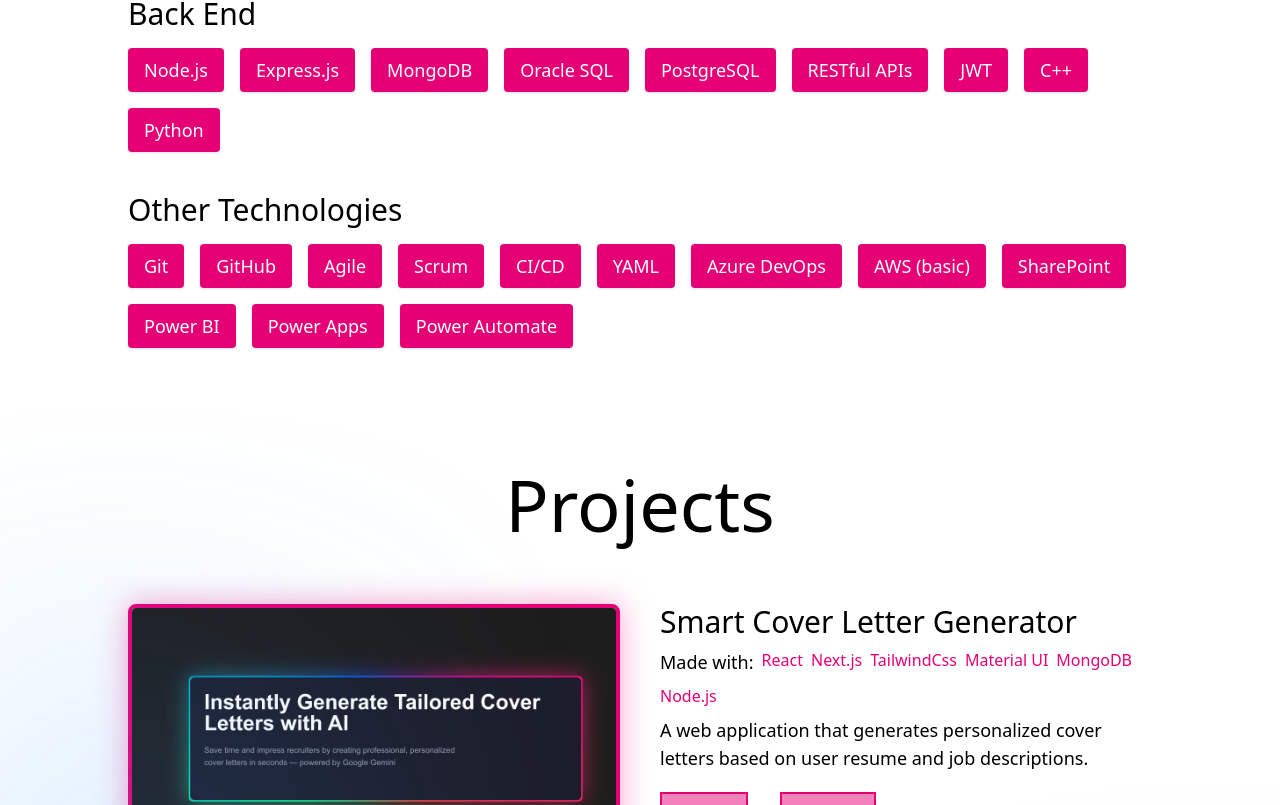
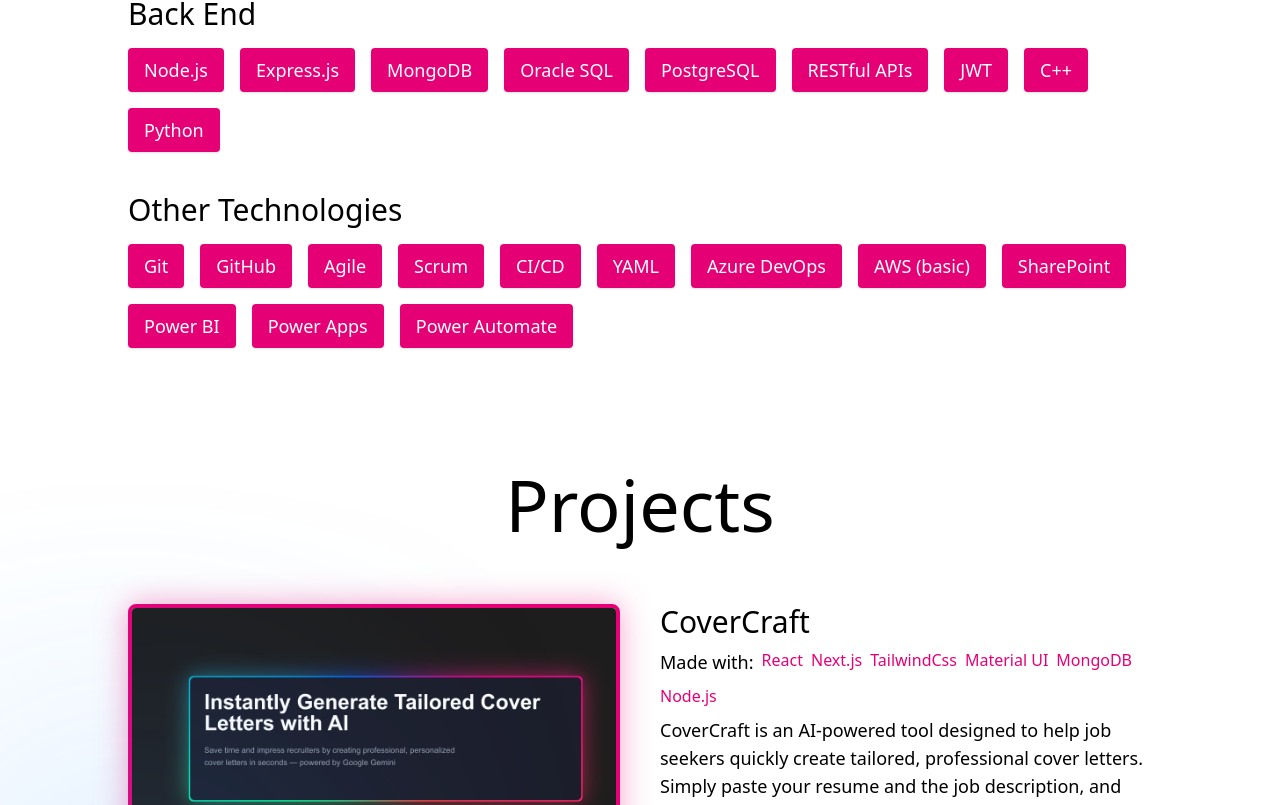
Before and after one commit to whoisrgxu/Personal-Site, a Next.js app in the folder my-app/: page / in a window 1280 px wide. Shown: the part 1988-2793 px from the top of the page. Built offline with nearby package versions, Linux system fonts and the light colour scheme; some icons are missing.

Commit message:
add description to cover letter project

```diff
--- a/my-app/src/Common/Projects.js
+++ b/my-app/src/Common/Projects.js
@@ -1,8 +1,8 @@
 const projects = [
     {
-    Title: "Smart Cover Letter Generator",
+    Title: "CoverCraft",
     MadeWith: ["React", "Next.js", "TailwindCss", "Material UI", "MongoDB", "Node.js"],
-    Description: "A web application that generates personalized cover letters based on user resume and job descriptions.",
+    Description: "CoverCraft is an AI-powered tool designed to help job seekers quickly create tailored, professional cover letters. Simply paste your resume and the job description, and our advanced AI will generate a personalized cover letter that highlights your most relevant skills and experience. Save time, stand out to recruiters, and make your job applications easier than ever with Smart Cover Letter.",
     Link: "https://smart-cover-letter.vercel.app/",
     RepoLink: "https://github.com/whoisrgxu/smart-cover-letter/",
     Image: "/covercl.png",
```
